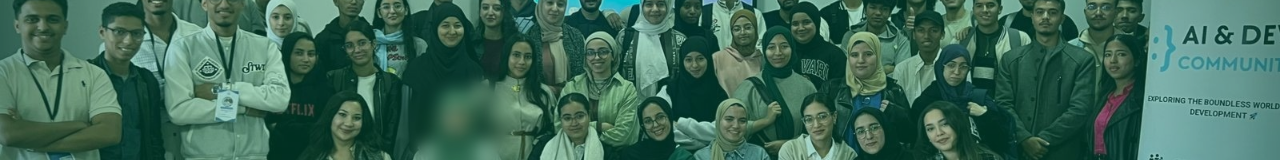
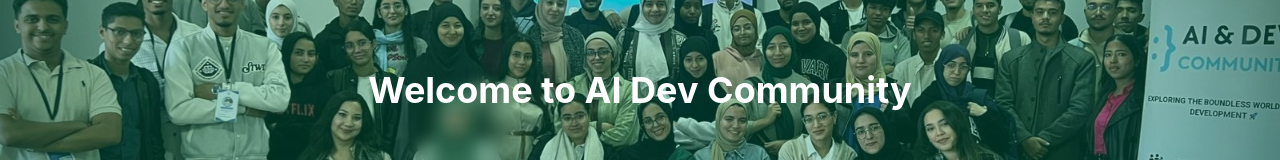
Before and after one commit to Skyzex54/Project_react_club, a React (Vite) app in the folder site_club/: page / in a window 1280 px wide. Shown: the part 278-438 px from the top of the page. Built offline with nearby package versions, Linux system fonts and the light colour scheme.

Commit message:
ahhhh yes

```diff
--- a/site_club/src/pages/Home.jsx
+++ b/site_club/src/pages/Home.jsx
@@ -6,6 +6,9 @@ function Home() {
     <div className='relative w-full h-[80vh] overflow-hidden '>
       <img src= {Home_Image} alt='AI DEV PHOTO' className="w-full h-full object-cover" ></img>
       <div className="absolute inset-0 bg-emerald-600/30"></div>
+      <div className="absolute inset-0 z-50 flex items-center justify-center">
+        <h1 className="text-white text-4xl font-bold">Welcome to AI Dev Community</h1>
+      </div>
     </div>
 
     </>
```
